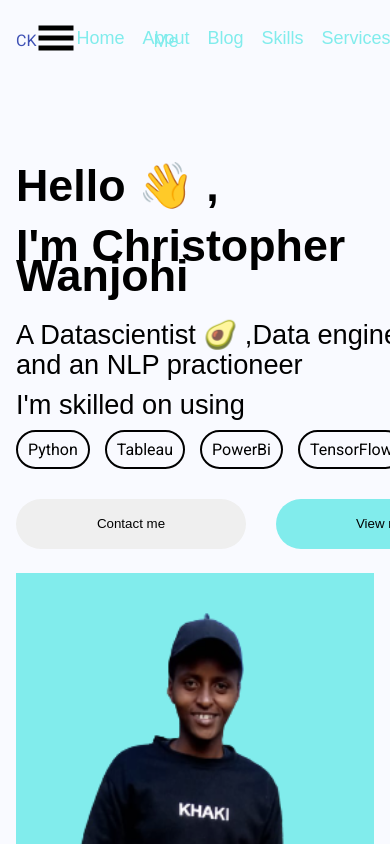
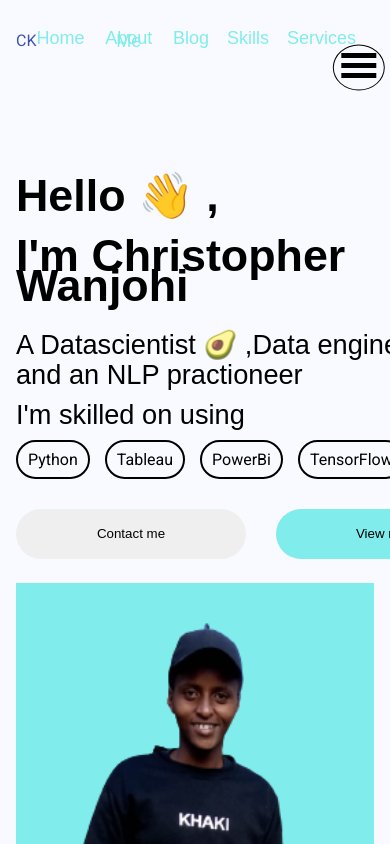
Before and after one commit to joshuandeleva/kreezy, a React (Create React App) app: page / in a window 390 px wide. Shown: the top 844 px of the page. Built offline with nearby package versions, Linux system fonts and the light colour scheme.

Commit message:
menu-icon style

```diff
--- a/src/Components/Navbar.css
+++ b/src/Components/Navbar.css
@@ -1,6 +1,15 @@
 @import url("https://fonts.googleapis.com/css2?family=Roboto:wght@100;300;400;500;700;900&display=swap");
 .Navbar__Main {
 	font-family: "Robotos", sans-serif;
+}
+.navbar {
+	height: 80px;
+	position: sticky;
+	top: 0;
+	z-index: 999;
+}
+.navbar.active {
+	background-color: #f8f8f8;
 }
 .Navbar__items {
 	padding-top: 10px;
@@ -29,3 +38,20 @@
 .nav__ItemsList > ul > li > a:hover {
 	border-bottom: 2px solid black;
 }
+.menu__icon {
+	display: none;
+}
+@media screen and (max-width: 960px) {
+	.menu__icon {
+		display: block;
+		position: absolute;
+		right: 0;
+		transform: translate(-10%, 60%);
+		font-size: 1rem;
+		cursor: pointer;
+		color: black;
+		border: 1px solid black;
+		border-radius: 50%;
+		padding: 0 5px;
+	}
+}
```
